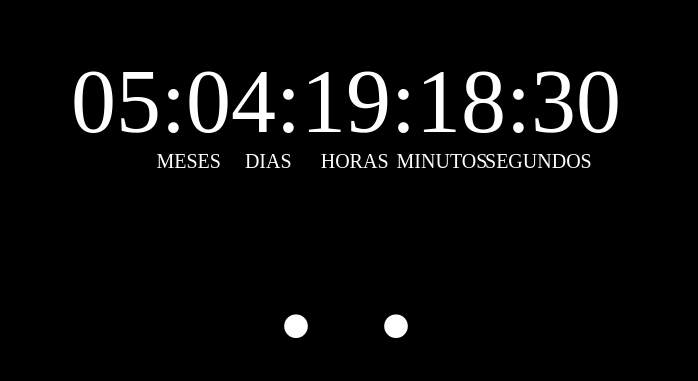
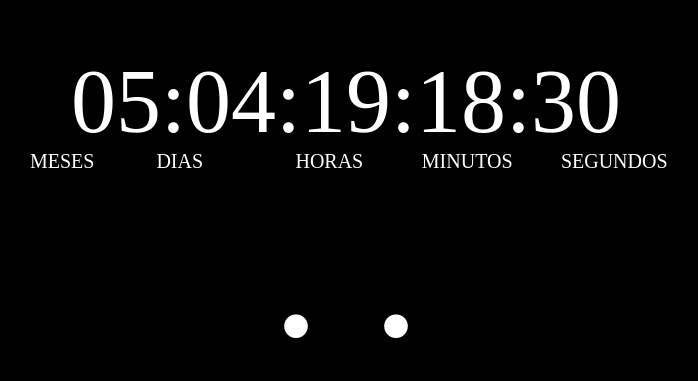
Before and after one commit to sevak19/mb, a plain HTML site: page index.html in a window 1280 px wide. Shown: the whole page, without its empty margins (294-992 px from the left). Drawn offline with Linux system fonts and the light colour scheme.

Commit message:
Update style.css

```diff
--- a/style.css
+++ b/style.css
@@ -14,11 +14,11 @@ body {
       margin-top: 100px;
     }
 
-    #meses { left: 35%; }
-    #dias { left: 42%; }
-    #horas { left: 48%; }
-    #minutos { left: 54%; }
-    #segundos { left: 61%; }
+    #meses { left: 25%; }
+    #dias { left: 35%; }
+    #horas { left: 46%; }
+    #minutos { left: 56%; }
+    #segundos { left: 67%; }
 
     #cronometro {
       font-size: 90px;
```
